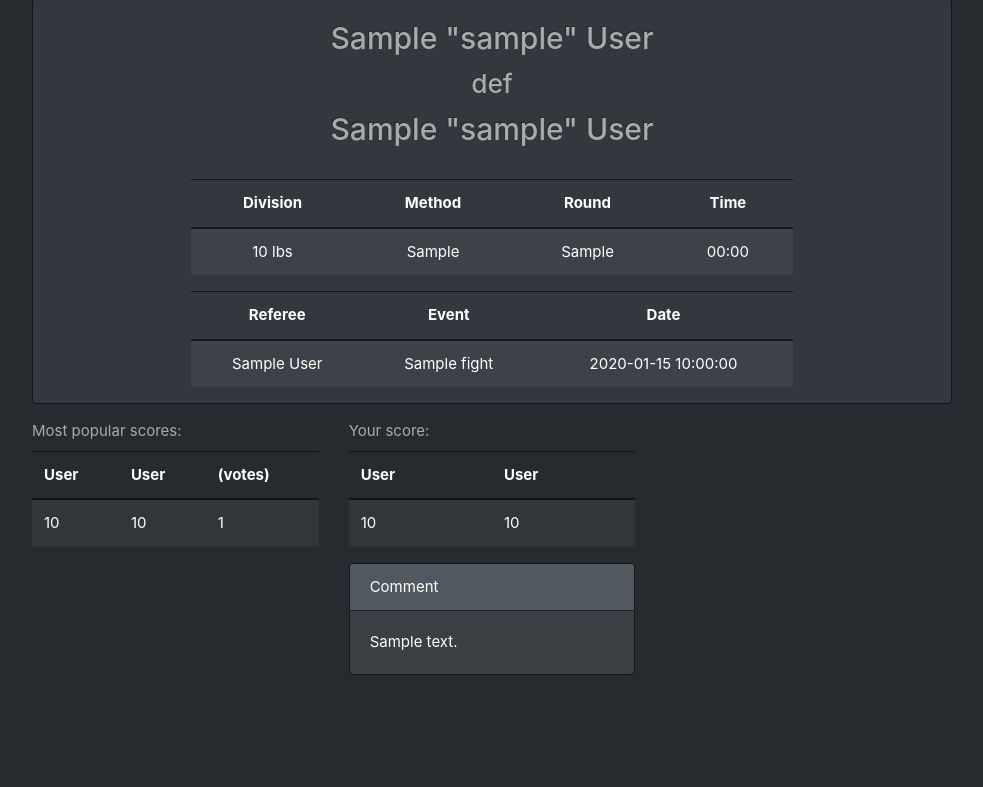
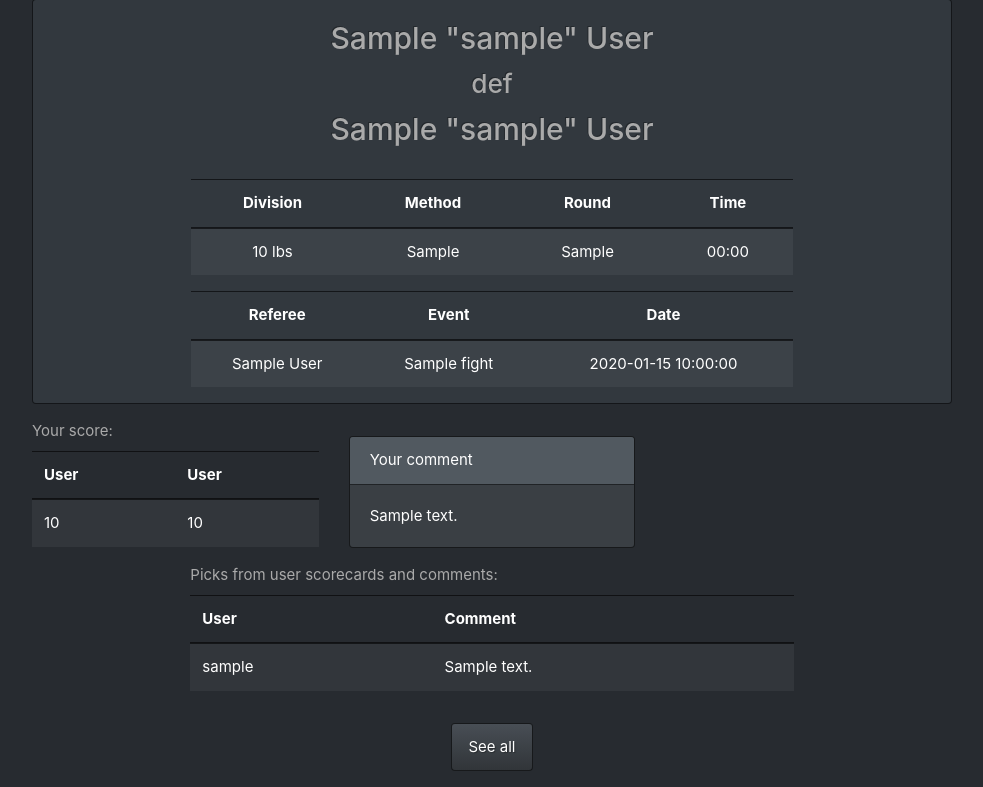
Before and after one commit to murmurian/fghtApp, a Flask app: template templates/fight.html in a window 1280 px wide. Shown: the part 74-861 px from the top of the page, without its empty margins (148-1131 px from the left). Before the commit the page ends 749 px from the top, so only its background shows below. Run offline with Flask 3, Linux system fonts and the light colour scheme; the template is opened without the code that fills it: most values are stand-ins (such as "Sample title", 1, 10 or a date in 2020); some libraries are stand-ins or nearby versions.

Commit message:
Added user scorecards to fight details page. Added list of all user scorecards. General fixes.

```diff
--- a/schema.sql
+++ b/schema.sql
@@ -61,7 +61,7 @@ CREATE INDEX promotion_idx ON events (promotion);
 
 CREATE TABLE scorecards (
   id SERIAL PRIMARY KEY,
-  username INTEGER REFERENCES users(id) ON DELETE CASCADE,
+  user_id INTEGER REFERENCES users(id) ON DELETE CASCADE,
   fight INTEGER REFERENCES fights(id) ON DELETE CASCADE,
   score_f1 SMALLINT,
   score_f2 SMALLINT,
--- a/templates/add_fighter.html
+++ b/templates/add_fighter.html
@@ -15,7 +15,8 @@
         </div>
         <div class="col-sm-4">
             <label for="{{ form.nickname.id }}">Nickname (optional)</label>
-            {{ form.nickname(class="form-control", value=fighter.nickname if not is_new else '') }}
+            {% if fighter is not defined %} {% set fighter = {} %} {% endif %}
+            {{ form.nickname(class="form-control", value='' if not fighter.nickname else fighter.nickname if not is_new else '') }}
         </div>
         <div class="col-sm-4">
             <label for="{{ form.lastname.id }}">Last name</label>
--- a/templates/fight.html
+++ b/templates/fight.html
@@ -77,12 +77,27 @@
                     </tr>
                 </tbody>
             </table>
+            <div class="text-center my-3">
+                {% if is_admin or is_user %}
+                {% if not userscore %}
+                <a href="{{ url_for('add_score', fight_id=fight.id, id=is_user) }}" class="btn btn-primary">Comment /
+                    score
+                    fight</a>
+                {% else %}
+                <a href="{{ url_for('edit_score', fight_id=fight.id, id=is_user) }}" class="btn btn-primary">Edit
+                    comment / score</a>
+                {% endif %}
+                {% endif %}
+            </div>
         </div>
     </div>
 </div>
 <div class="form-group row">
+    {% if (final_round == 5 or final_round == 3) and ending_time.strftime("%M:%S") == "05:00" %}
+    {% if not (userscore.score_f1 and not userscore.score_f2) and not userscore.comment %}
+    <div class="col-sm-4"></div>
+    {% endif %}
     <div class="col-sm-4">
-        {% if all_scores and all_scores[0].score_f1 and all_scores[0].score_f2 %}
         <label for="User score">Most popular scores:</label>
         <table class="table table-striped">
             <thead>
@@ -93,17 +108,22 @@
                 </tr>
             </thead>
             <tbody>
-                {% for score in all_scores %}
+                {% for score in popular_scores %}
                 <tr>
+                    {% if score.score_f1 and score.score_f2 %}
                     <td>{{ score.score_f1 }}</td>
                     <td>{{ score.score_f2 }}</td>
+                    {% else %}
+                    <td>N/A</td>
+                    <td>N/A</td>
+                    {% endif %}
                     <td>{{ score.count }}</td>
                 </tr>
                 {% endfor %}
             </tbody>
         </table>
-        {% endif %}
     </div>
+    {% endif %}
     <div class="col-sm-4">
         {% if userscore.score_f1 and userscore.score_f2 %}
         <label for="User score">Your score:</label>
@@ -122,26 +142,68 @@
             </tbody>
         </table>
         {% endif %}
-        {% if userscore.comment %}
+    </div>
+    {% if userscore.comment %}
+    <div class="col-sm-4">
         <div class="card text-white bg-primary my-3">
-            <div class="card-header">Comment</div>
+            <div class="card-header">Your comment</div>
             <div class="card-body">
                 <p class="card-text">{{ userscore.comment }}</p>
             </div>
         </div>
+    </div>
+    {% endif %}
+    {% if not ((final_round == 5 or final_round == 3) and ending_time.strftime("%M:%S") == "05:00") and not
+    userscore.comment %}
+    <div class="col-sm-6"></div>
+    <div class="col-sm-2"></div>
+    {% endif %}
+    {% if not ((final_round == 5 or final_round == 3) and ending_time.strftime("%M:%S") == "05:00") and
+    userscore.comment %}
+    <div class="col-sm-4"></div>
+    {% endif %}
+    <div class="col-sm-2"></div>
+    <div class="col-sm-8">
+        {% if all_scores %}
+        <label for="Scorecards">Picks from user scorecards and comments:</label>
+        <table class="table table-striped">
+            <thead>
+                <tr>
+                    <th scope="col">User</th>
+                    {% if (final_round == 5 or final_round == 3) and ending_time.strftime("%M:%S") == "05:00" %}
+                    <th scope="col">{{ fight.f1_lastname }}</th>
+                    <th scope="col">{{ fight.f2_lastname }}</th>
+                    {% endif %}
+                    <th scope="col">Comment</th>
+                </tr>
+            </thead>
+            <tbody>
+                {% for score in all_scores %}
+                <tr>
+                    <td>{{ score.username }}</td>
+                    {% if (final_round == 5 or final_round == 3) and ending_time.strftime("%M:%S") == "05:00" %}
+                    {% if score.score_f1 and score.score_f2 %}
+                    <td>{{ score.score_f1 }}</td>
+                    <td>{{ score.score_f2 }}</td>
+                    {% else %}
+                    <td>-</td>
+                    <td>-</td>
+                    {% endif %}
+                    {% endif %}
+                    <td>{{ score.comment }}</td>
+                </tr>
+                {% endfor %}
+            </tbody>
+            </tr>
+            </thead>
+        </table>
         {% endif %}
-        <div class="text-center">
-            {% if is_admin or is_user %}
-            {% if not userscore %}
-            <a href="{{ url_for('add_score', fight_id=fight.id, id=is_user) }}" class="btn btn-primary">Comment
-                fight</a>
-            {% else %}
-            <a href="{{ url_for('edit_score', fight_id=fight.id, id=is_user) }}" class="btn btn-primary">Edit
-                comment</a>
-            {% endif %}
-            {% endif %}
-        </div>
     </div>
-    <div class="col-sm-4"></div>
+    <div class="col-sm-2"></div>
 </div>
+{% if all_scores %}
+<div class="text-center my-3">
+    <a href="{{ url_for('scorecards', fight_id=fight.id) }}" class="btn btn-primary">See all</a>
+</div>
+{% endif %}
 {% endblock %}
```
Also changed, not shown: matches.py (+11 -6 lines), routes.py (+32 -13 lines), templates/scorecards.html (added, +37 -0 lines), users.py (+11 -10 lines).
